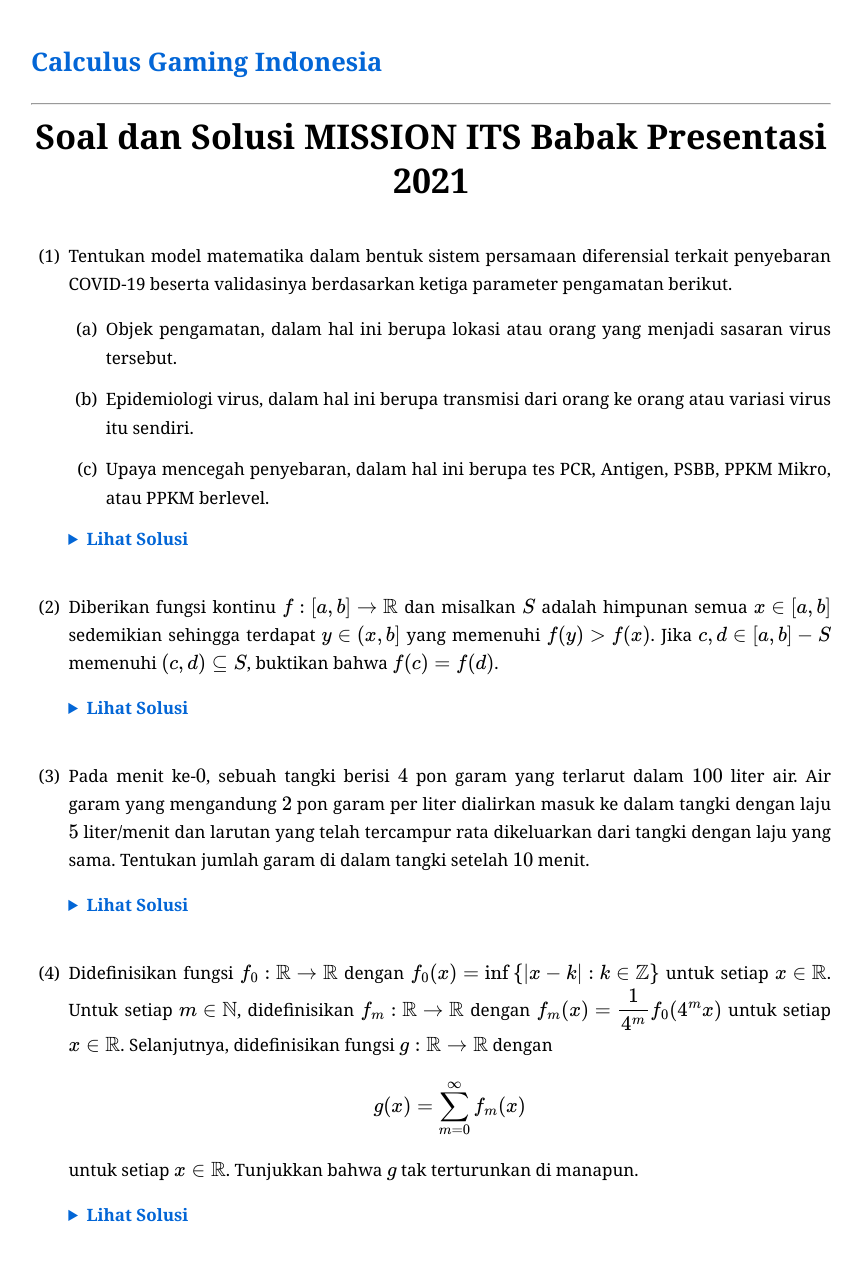
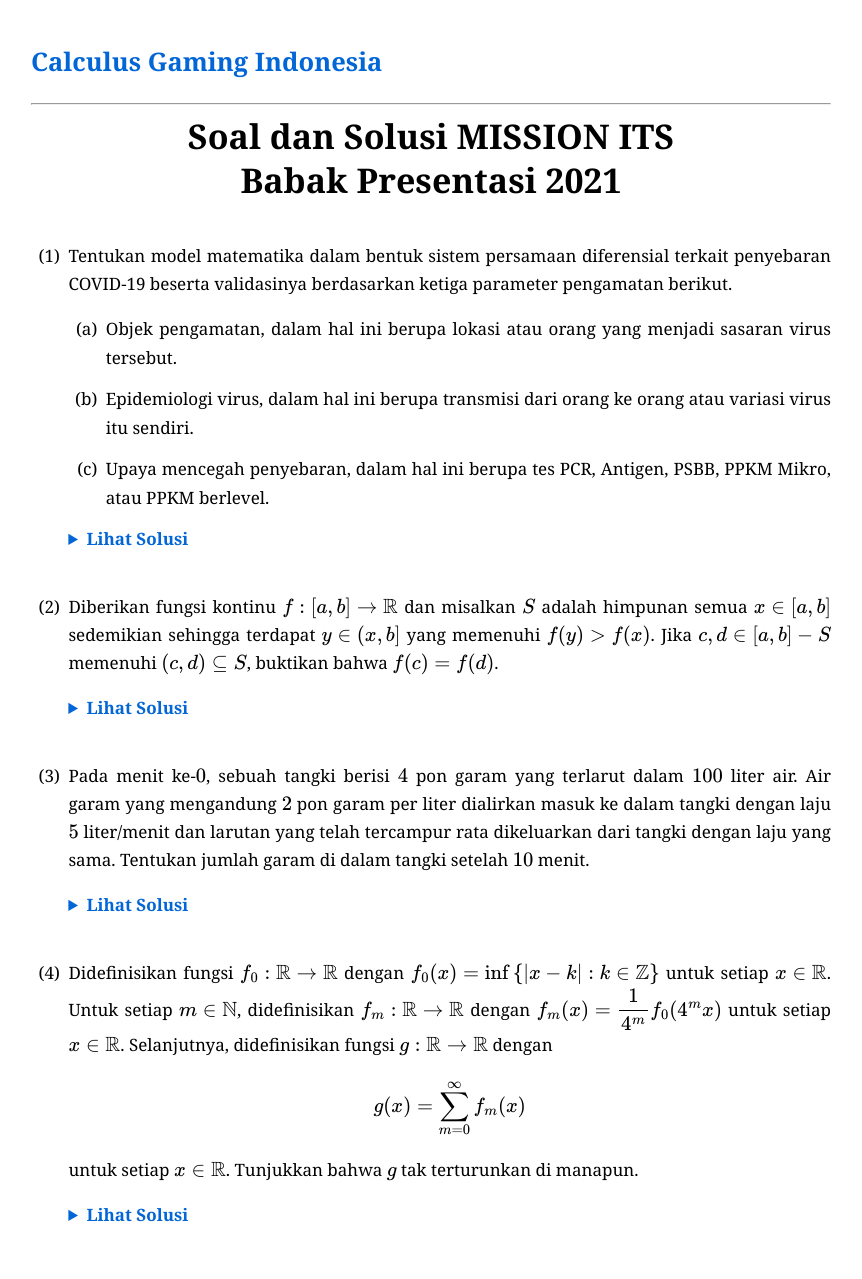
Before and after one commit to calculusgamingindonesia/calculusgamingindonesia.github.io, a Jekyll site: the page built from _posts/2026-07-03-mission-its-pre-2021.md, in a window 1280 px wide. Shown: the whole page, without its empty margins (209-1071 px from the left). Built offline with Jekyll 4.4.1, drawn with Linux system fonts in a browser that asks for light colours; some web fonts are replaced.

Commit message:
Update 2026-07-03-mission-its-pre-2021.md

```diff
--- a/_posts/2026-07-03-mission-its-pre-2021.md
+++ b/_posts/2026-07-03-mission-its-pre-2021.md
@@ -7,7 +7,7 @@
 ---
 
 <div style="text-align: center; margin-bottom: 40px;">
-    <h1 style="margin: 0; line-height: 1.3;">Soal dan Solusi MISSION ITS Babak Presentasi 2021 </h1>
+    <h1 style="margin: 0; line-height: 1.3;">Soal dan Solusi MISSION ITS <br> Babak Presentasi 2021 </h1>
 </div>
 
 1. Tentukan model matematika dalam bentuk sistem persamaan diferensial terkait penyebaran COVID-19 beserta validasinya berdasarkan ketiga parameter pengamatan berikut.
```
